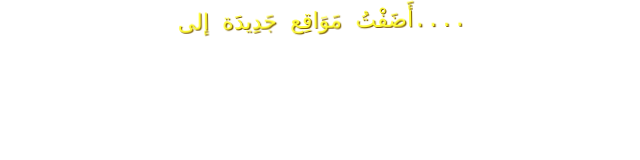
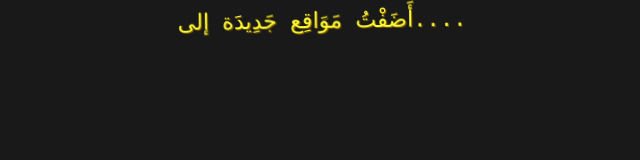
Before and after one commit to TR-ASHcoder/GoodThreads-hint-english-main, a plain HTML site: page index.arab.htm in a window 1280 px wide. Shown: the top 160 px of the page, without its empty margins (318-958 px from the left). Drawn offline with Linux system fonts and the light colour scheme.

Commit message:
death to notion making me do tis

```diff
--- a/index.arab.htm
+++ b/index.arab.htm
@@ -34,6 +34,9 @@
     100% { transform: scale(1)    rotate(0deg); }
 }
 
+body{
+    background-color: #191919;
+}
 
 
 
```
Also changed, not shown: index.htm (+3 -0 lines).
